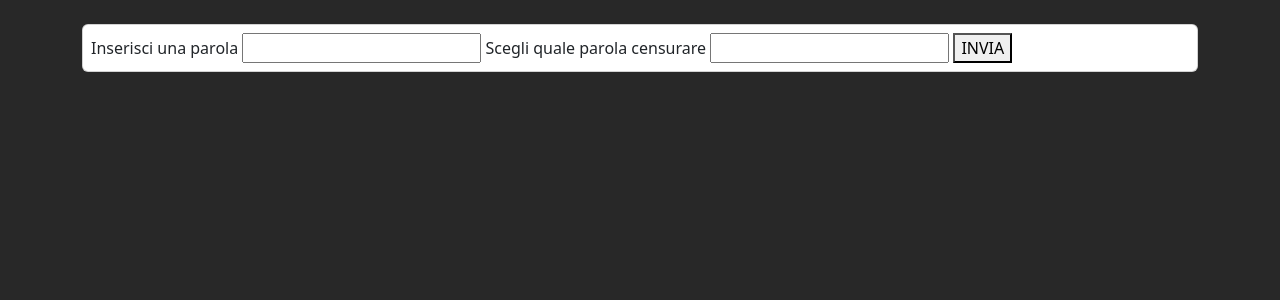
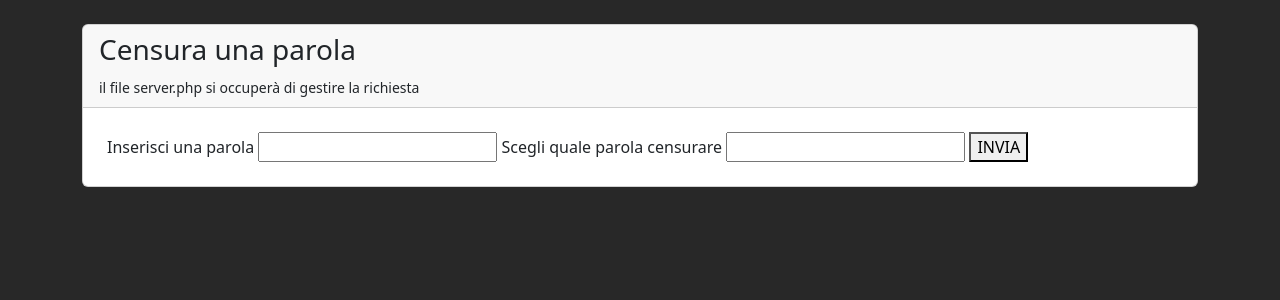
Before and after one commit to Carlo-Adile/php-badwords, a PHP site: page / in a window 1280 px wide. Shown: the part 69-369 px from the top of the page. Run offline with PHP 8.4, Linux system fonts and the light colour scheme.

Commit message:
add style

```diff
--- a/index.php
+++ b/index.php
@@ -25,6 +25,11 @@
       <div class="row">
         <div class="col">
           <div class="card my-4">
+            <div class="card-header">
+              <h3>Censura una parola</h3>
+              <small>il file server.php si occuperà di gestire la richiesta</small>
+            </div>
+            <div class="card-body">
               <form action="server.php" method="get" class="p-2">
                 <label for="myWord">Inserisci una parola</label>
                 <input type="text" name="word" id="myWord">
@@ -36,6 +41,7 @@
           </div>
         </div>
       </div>
+    </div>
   </main>
 
   <script src="https://cdn.jsdelivr.net/npm/bootstrap@5.3.3/dist/js/bootstrap.bundle.min.js" integrity="sha384-YvpcrYf0tY3lHB60NNkmXc5s9fDVZLESaAA55NDzOxhy9GkcIdslK1eN7N6jIeHz" crossorigin="anonymous"></script>
```
Lines whose indentation alone changed are shown as unchanged.
